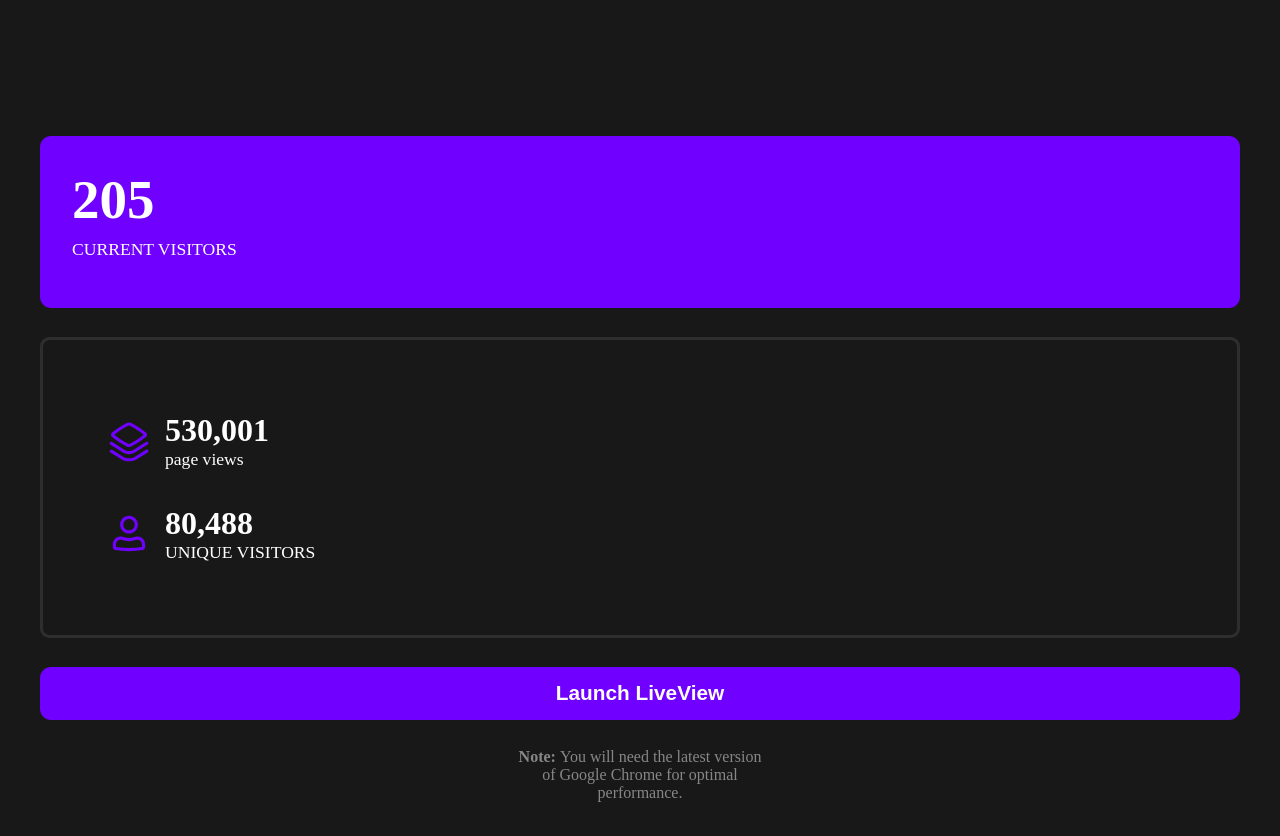
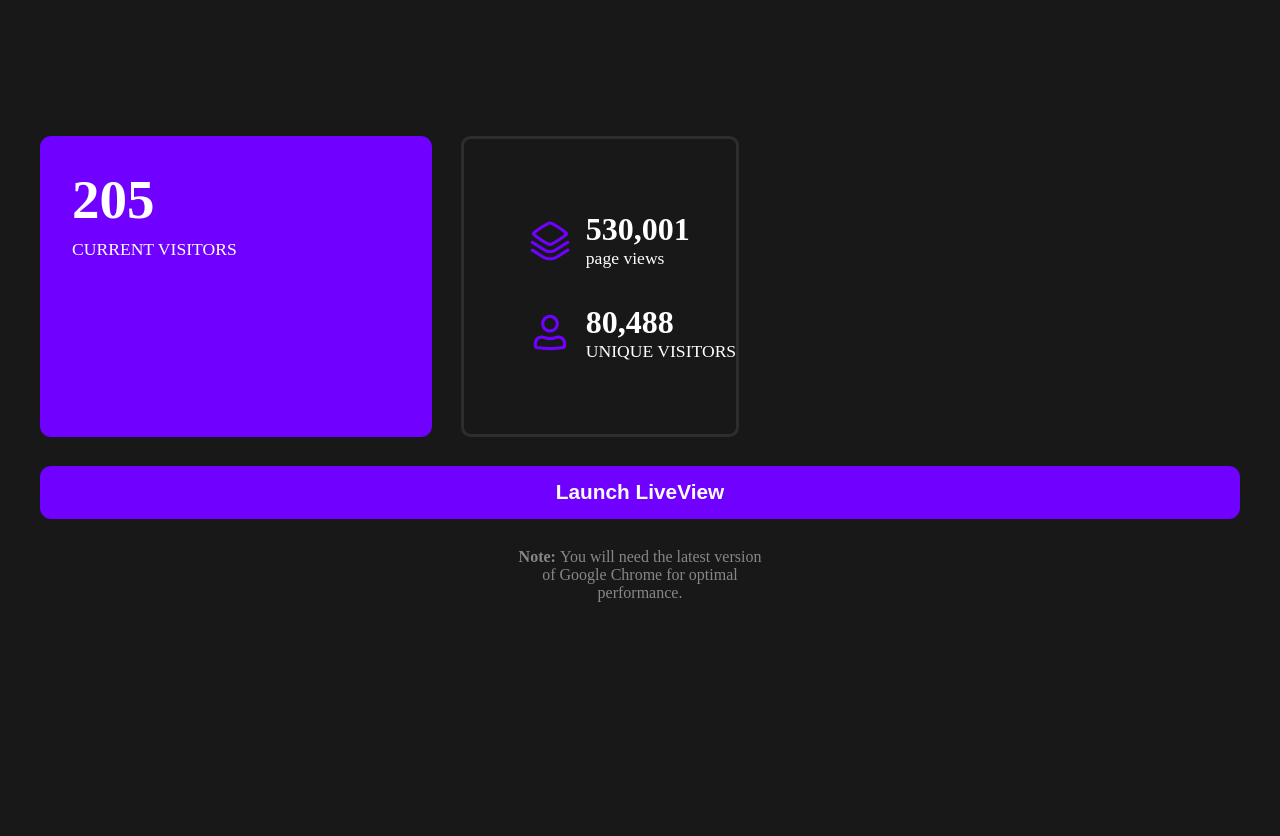
Before and after one commit to Zainulabdin-turkmen/web-state, a plain HTML site: page index.html in a window 1280 px wide. After the commit the page ends 800 px from the top, so only its background shows below. Drawn offline with Linux system fonts and the light colour scheme.

Commit message:
adding width

```diff
--- a/index.css
+++ b/index.css
@@ -90,6 +90,13 @@ button {
 @media only screen and (min-width: 900px) {
   .visitors-page-container {
     display: flex;
+    flex-direction: row;
+  }
+  .visitors-container {
+    width: 30%;
+  }
+  .page-unique-container {
+    /* width: 70%; */
     /* flex-direction: row; */
   }
 }
```
